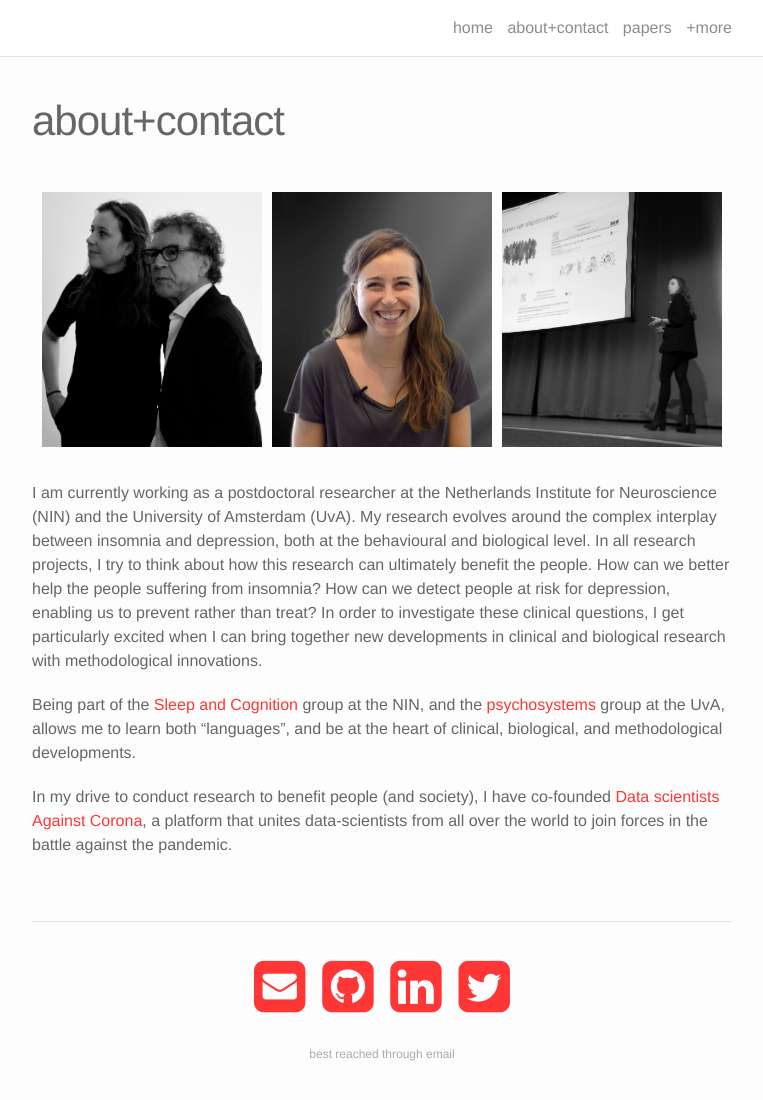
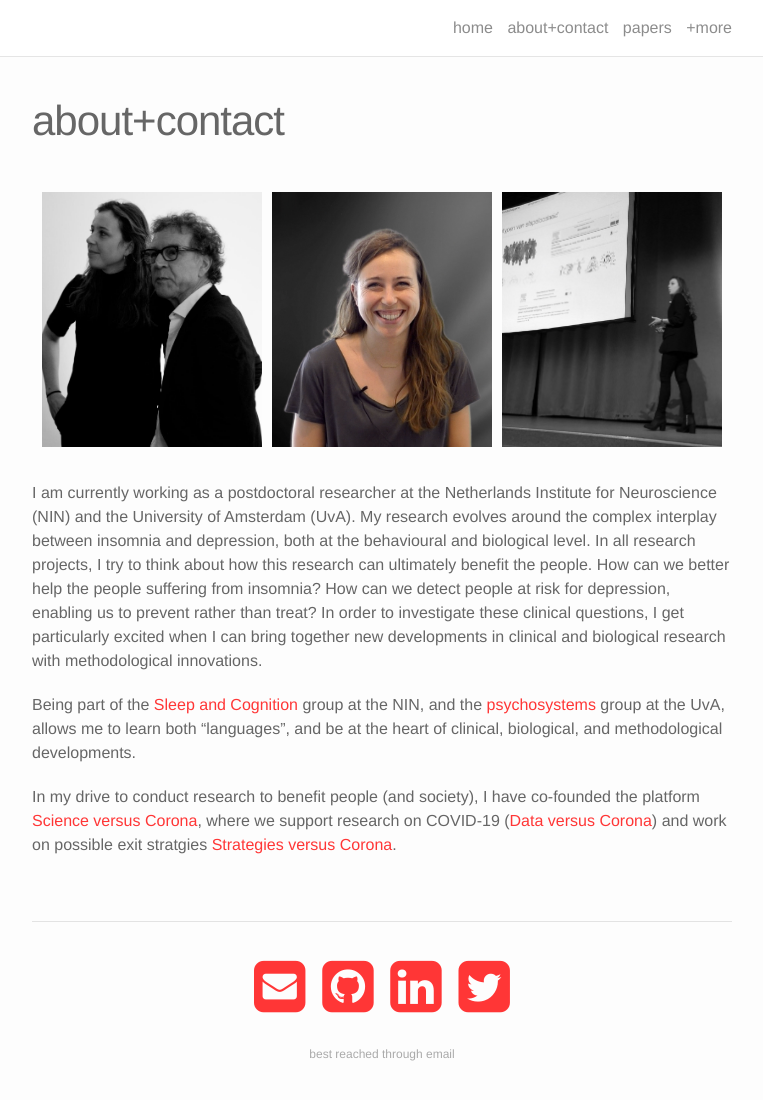
Before and after one commit to tfblanken/tfblanken.github.io, a Jekyll site: the page built from about.md, in a window 1280 px wide and 1171 px high. Shown: the top 1100 px of the window, without its empty margins (258-1021 px from the left). Built offline with Jekyll 4.4.1, drawn with Linux system fonts in a browser that asks for light colours; nearby versions of some CDN libraries.

Commit message:
Update about.md

```diff
--- a/about.md
+++ b/about.md
@@ -17,7 +17,7 @@ I am currently working as a postdoctoral researcher at the Netherlands Institute
 
 Being part of the <a href="https://nin.nl/research/researchgroups/van-someren-group/" target="blank">Sleep and Cognition</a> group at the NIN, and the <a href="http://psychosystems.org/" target="blank">psychosystems</a> group at the UvA, allows me to learn both "languages", and be at the heart of clinical, biological, and methodological developments.
 
-In my drive to conduct research to benefit people (and society), I have co-founded <a href="https://dataversuscorona.com/" target="blank">Data scientists Against Corona</a>, a platform that unites data-scientists from all over the world to join forces in the battle against the pandemic.
+In my drive to conduct research to benefit people (and society), I have co-founded the platform <a href="https://scienceversuscorona.com/" target="blank">Science versus Corona</a>, where we support research on COVID-19 (<a href="https://dataversuscorona.com/" target="blank">Data versus Corona</a>) and work on possible exit stratgies <a href="https://strategiesversuscorona.com/" target="blank">Strategies versus Corona</a>.
 
 
 
```
